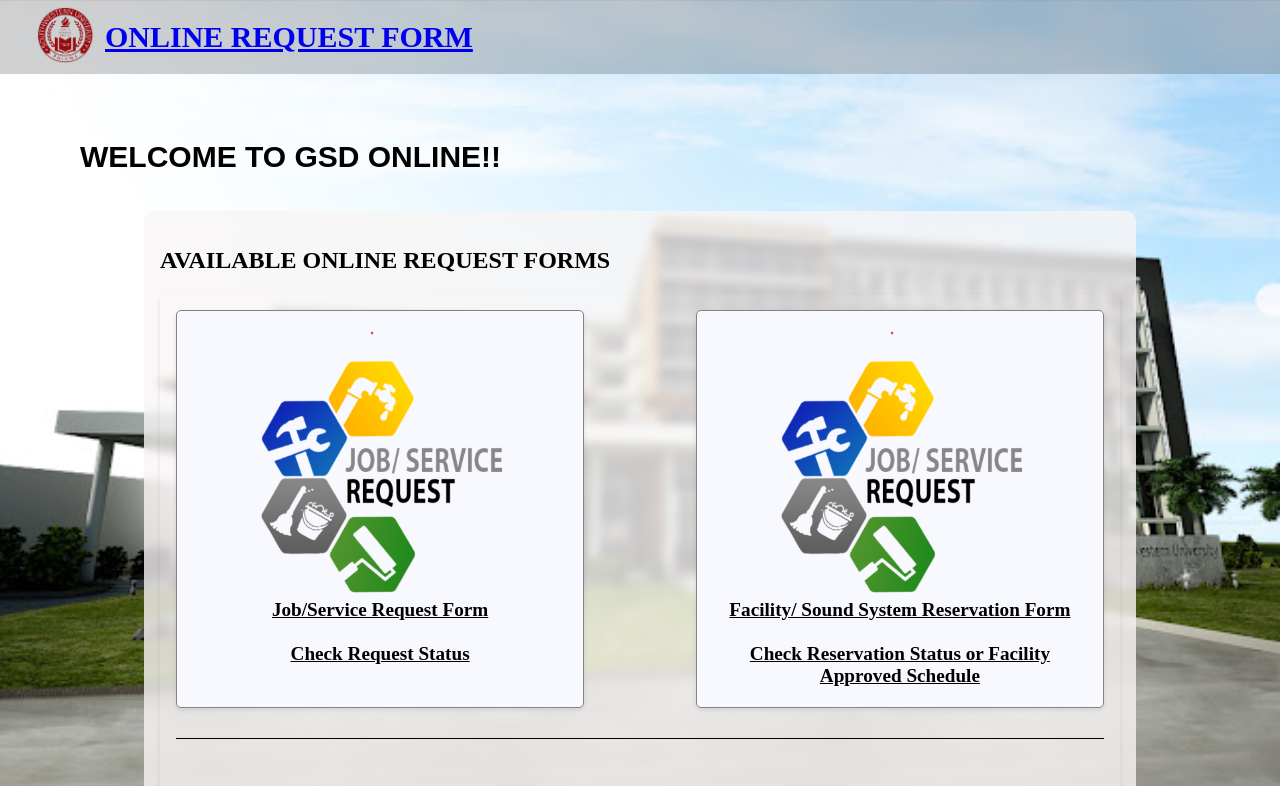
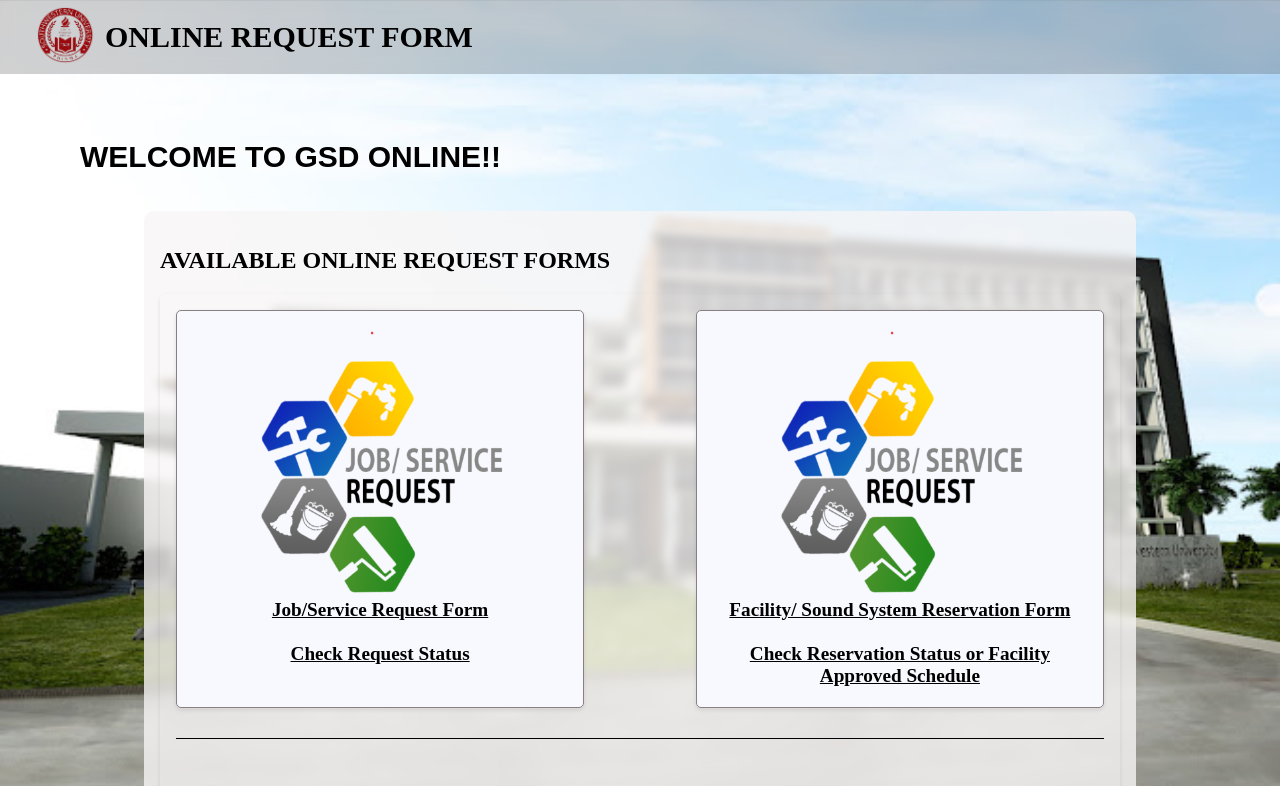
Before and after one commit to arzeynillas18/ArzeyNtest.github.io, a plain HTML site: page index.html in a window 1280 px wide. Shown: the top 786 px of the page. Drawn offline with Linux system fonts and the light colour scheme; a web font is replaced by a local one.

Commit message:
Update main.css

```diff
--- a/main.css
+++ b/main.css
@@ -48,7 +48,10 @@ body, h1, p {
     font-family: 'DM Serif Display', serif;
     color: #000000;
   }
-
+  .company-name a{
+    color: #000000;
+    text-decoration: none;
+  }
   /* Centered content in the middle of the page */
   .container {
     max-width: 960px;
```
